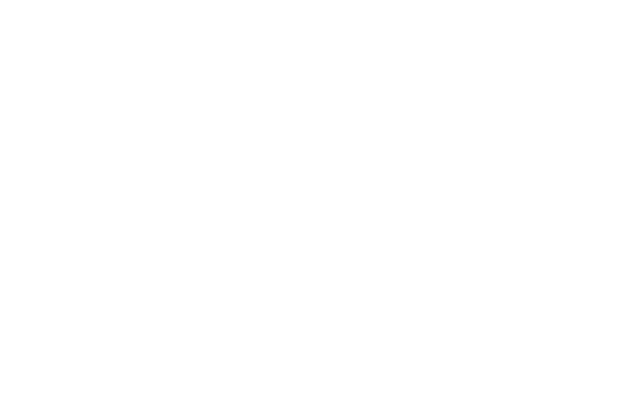
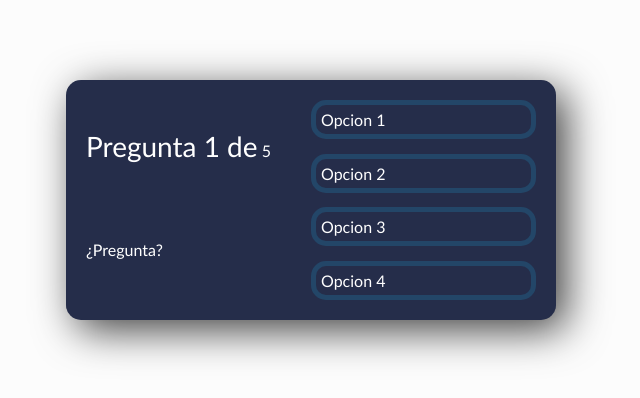
Before and after one commit to 98cordoba/quiz-app, a React (Vite) app: page / in a window 1280 px wide. Shown: the part 200-598 px from the top of the page, without its empty margins (329-969 px from the left). Built offline with nearby package versions, Linux system fonts and the light colour scheme.

Commit message:
Preparación de preguntas

```diff
--- a/src/App.jsx
+++ b/src/App.jsx
@@ -1,5 +1,24 @@
+import questions from "./questions";
+import { useState, useEffect } from "react";
 function App() {
-  return <main className="app"></main>
+  const [currentQuestion, setCurrentQuestion] = useState(0);
+  const [score, setScore] = useState(0);
+  const [isFinished, setIsFinished] = useState(false);
+  return <main className="app">
+    <div className="left-side">
+      <div className="number-question">
+        <span> Pregunta {currentQuestion + 1} de</span> {questions.length}
+      </div>
+      <div className="title-question">
+        ¿Pregunta?
+      </div>
+    </div>
+    <div className="right-side">
+      <button>Opcion 1</button>
+      <button>Opcion 2</button>
+      <button>Opcion 3</button>
+      <button>Opcion 4</button>
+    </div>
+  </main>
 }
-
-export default App
+export default App;
--- /dev/null
+++ b/src/questions.js
@@ -0,0 +1,48 @@
+const questions = [
+    {
+        question: "¿ Esta app fue desarrollada con ?",
+        options: [
+            { textAnswer: "React", isCorrect: true},
+            { textAnswer: "PHP", isCorrect: false},
+            { textAnswer: "Java", isCorrect: false},
+            { textAnswer: "C++", isCorrect: false},
+        ],
+    },
+    {
+        question: "¿ Nacionalidad del desarrollador ?",
+        options: [
+            { textAnswer: "Ruso", isCorrect: false},
+            { textAnswer: "Español", isCorrect: false},
+            { textAnswer: "Estadounidense", isCorrect: false},
+            { textAnswer: "Costarricense", isCorrect: true},
+        ],
+    },
+    {
+        question: "¿ Año en que se desarrollo la app ?",
+        options: [
+            { textAnswer: "2010", isCorrect: false},
+            { textAnswer: "2014", isCorrect: true},
+            { textAnswer: "2018", isCorrect: false},
+            { textAnswer: "2022", isCorrect: false},
+        ],
+    },
+    {
+        question: "¿ tiempo de desarrollo  ?",
+        options: [
+            { textAnswer: "meses", isCorrect: false},
+            { textAnswer: "años", isCorrect: false},
+            { textAnswer: "dias ", isCorrect: true},
+            { textAnswer: "semanas", isCorrect: false},
+        ],
+    },
+    {
+        question: "¿ Repositorio en  ?",
+        options: [
+            { textAnswer: "GitHub", isCorrect: true},
+            { textAnswer: "Facebook", isCorrect: false},
+            { textAnswer: "Youtube", isCorrect: false},
+            { textAnswer: "Instagram", isCorrect: false},
+        ],
+    },
+]
+export default questions;
--- /dev/null
+++ b/src/styles.css
@@ -0,0 +1,117 @@
+* {
+    font-family: "Gill Sans", "Gill Sans MT", Calibri, "Trebuchet MS", sans-serif;
+}
+
+body {
+    margin: 0;
+    color: #fff;
+    background-color: #fcfcfc;
+    display: flex;
+    justify-content: center;
+    align-items: center;
+    min-height: 100vh;
+}
+
+.app {
+    background-color: #252d4a;
+    max-width: 650px;
+    min-width: 450px;
+    height: min-content;
+    min-height: 200px;
+    border-radius: 15px;
+    padding: 20px;
+    box-shadow: 10px 10px 42px 0px rgba(0, 0, 0, 0.75);
+    display: flex;
+    justify-content: space-evenly;
+}
+
+  /* PREGUNTAS */
+.left-side {
+    width: 100%;
+    position: relative;
+    display: flex;
+    flex-direction: column;
+    justify-content: space-around;
+}
+
+.number-question {
+    margin-bottom: 20px;
+}
+
+.number-question span {
+    font-size: 28px;
+}
+
+.title-question {
+    margin-bottom: 12px;
+}
+
+.right-side {
+    width: 100%;
+    display: flex;
+    flex-direction: column;
+    justify-content: space-between;
+}
+
+  /* FINALIZADO */
+.game-over {
+    display: flex;
+    flex-direction: column;
+    justify-content: space-evenly;
+    font-size: 24px;
+    align-items: center;
+}
+
+  /* GRAL */
+button {
+    width: 100%;
+    font-size: 16px;
+    color: #ffffff;
+    background-color: #252d4a;
+    border-radius: 15px;
+    display: flex;
+    padding: 5px;
+    justify-content: flex-start;
+    align-items: center;
+    border: 5px solid #234668;
+    cursor: pointer;
+}
+
+.tiempo-restante {
+    font-size: 14px;
+    color: #fcbf3d;
+    margin-bottom: 20px;
+}
+
+.correct,
+.correct:hover {
+    background-color: #2f922f;
+}
+
+.incorrect,
+.incorrect:hover {
+    background-color: #ff3333;
+}
+
+.btns-container {
+    display: flex;
+    justify-content: space-evenly;
+}
+
+button:hover {
+    background-color: #234668;
+}
+
+button[disabled] {
+    background-color: #555e7d;
+    color: #ffffff;
+    cursor: not-allowed;
+}
+
+button:focus {
+    outline: none;
+}
+
+button svg {
+    margin-right: 5px;
+}
```
Also changed, not shown: src/main.jsx (+4 -3 lines).
